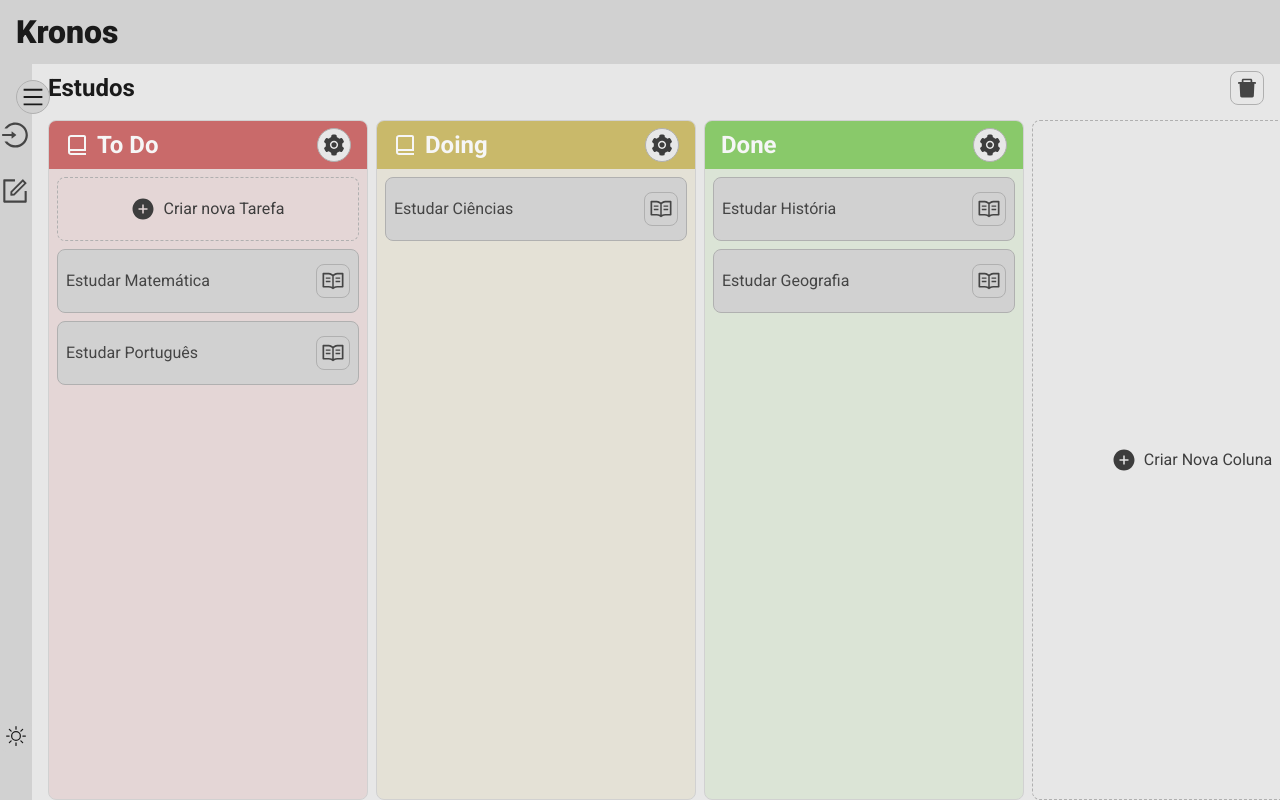
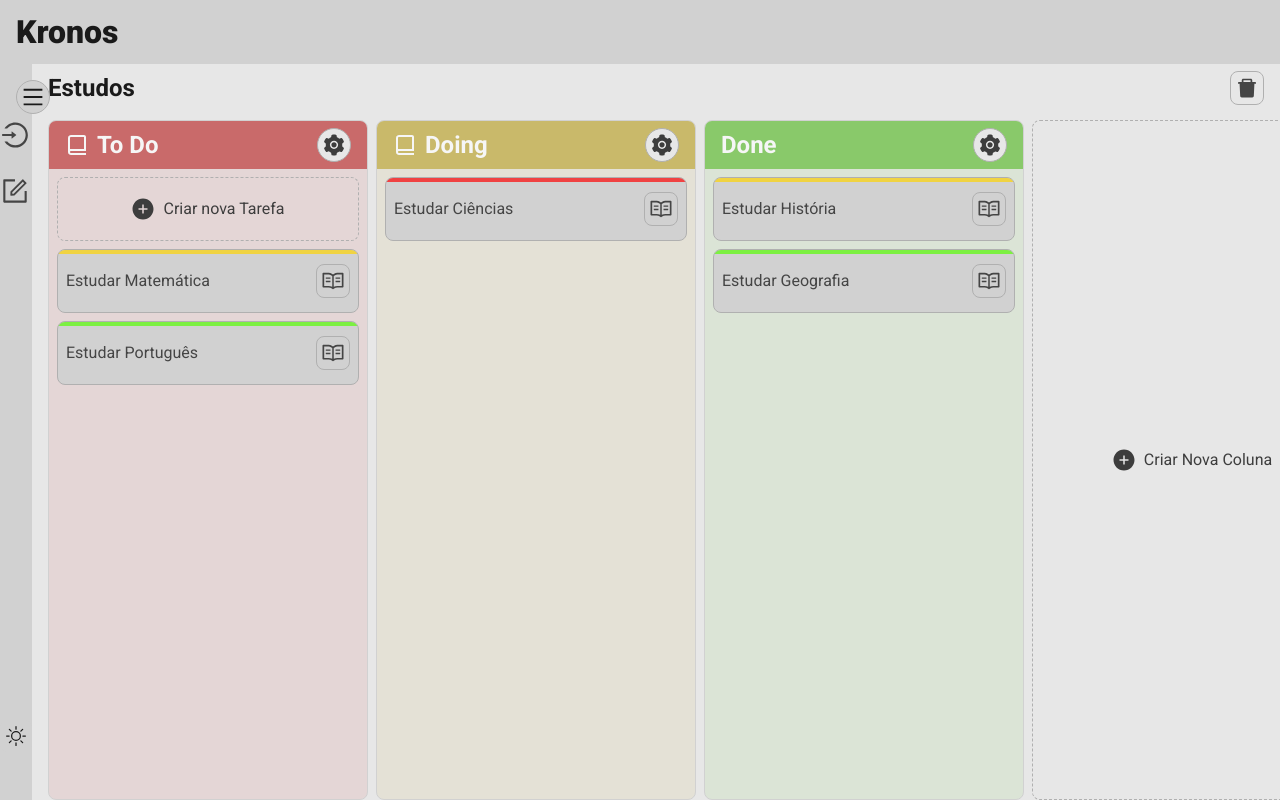
Before and after one commit to Bernardopog/kronos-app, a Next.js app in the folder apps/frontend/: page /kanbanlist/1234567890abcdef in a window 1280 px wide. Built offline with nearby package versions, Linux system fonts and the light colour scheme.

Commit message:
feat(frontend): add Priority Bar to Kanban Task

```diff
--- a/apps/frontend/src/components/KanbanPage/KanbanTask.tsx
+++ b/apps/frontend/src/components/KanbanPage/KanbanTask.tsx
@@ -22,6 +22,20 @@ export default function KanbanTask({
 }: IKanbanTaskProps) {
   const { selectKanbanTask, toggleTaskModal } = useContext(KanbanContext);
 
+  let priorityColor: string = "";
+
+  switch (task.priority) {
+    case "low":
+      priorityColor = "bg-priority-lowest";
+      break;
+    case "medium":
+      priorityColor = "bg-priority-medium";
+      break;
+    case "high":
+      priorityColor = "bg-priority-highest";
+      break;
+  }
+
   return (
     <li
       draggable="true"
@@ -29,6 +43,11 @@ export default function KanbanTask({
       className="flex items-center relative min-h-16 rounded-lg border border-woodsmoke-300 bg-woodsmoke-200 overflow-clip ease-in-out duration-300
       dark:border-woodsmoke-700 dark:bg-woodsmoke-950"
     >
+      <div
+        className={` h-1 w-full absolute top-0
+        ${priorityColor}
+      `}
+      />
       <h3
         className="px-2 text-woodsmoke-800 ease-in-out duration-300 truncate
       dark:text-woodsmoke-200"
```
